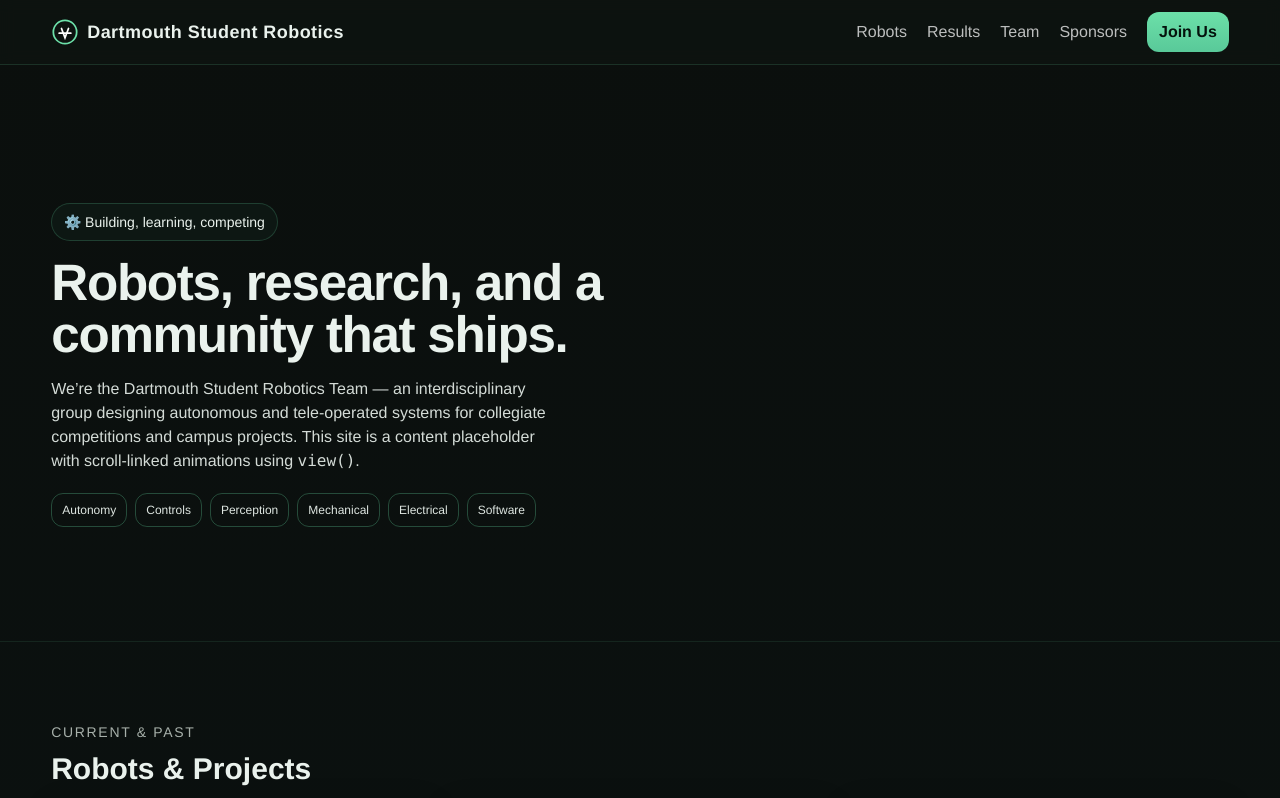
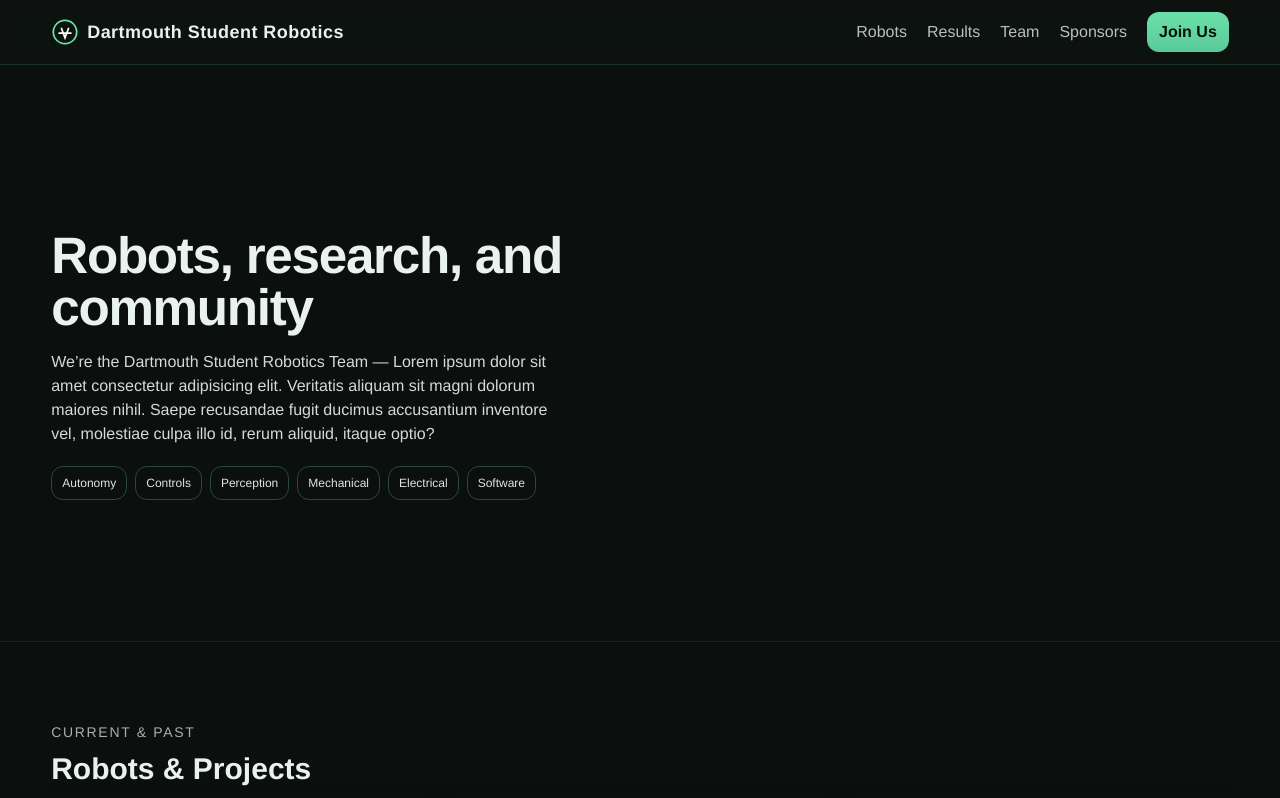
Before and after one commit to Dartmouth-Students-Robotics-Team/team-website, a Vue app: page /#/ in a window 1280 px wide. Shown: the top 798 px of the page. Built offline with nearby package versions, Linux system fonts and the light colour scheme.

Commit message:
Better placeholders & Footer

```diff
--- a/src/App.vue
+++ b/src/App.vue
@@ -57,16 +57,16 @@
     <div class="grid grid-cols-12 gap-4">
       <article class="card col-span-12 sm:col-span-6 lg:col-span-4 bg-gradient-to-b from-[#0f1613] to-[#0c1411] border border-[color-mix(in_srgb,var(--accent)_14%,transparent)] rounded-xl2 p-4 shadow-soft" style="--i:0">
         <h3 class="text-[18px] font-semibold mb-1">Open Roles</h3>
-        <p class="text-[#a7b0aa]">Add a blurb and link to application or mailing list. Mechanical, embedded, controls, perception, ops, outreach.</p>
-        <p class="pt-2"><a class="inline-block px-3 py-2 rounded-xl font-bold text-[#04120c] bg-gradient-to-b from-[var(--accent)] to-[#59c999]" href="#">Apply / Interest Form</a></p>
+        <p class="text-[#a7b0aa]">Mechanical, embedded, controls, perception, ops, outreach.</p>
+        <p class="pt-2"><a class="inline-block px-3 py-2 rounded-xl font-bold text-[#04120c] bg-gradient-to-b from-[var(--accent)] to-[#59c999] mt-4" href="#">Apply / Interest Form</a></p>
       </article>
       <article class="card col-span-12 sm:col-span-6 lg:col-span-4 bg-gradient-to-b from-[#0f1613] to-[#0c1411] border border-[color-mix(in_srgb,var(--accent)_14%,transparent)] rounded-xl2 p-4 shadow-soft" style="--i:1">
         <h3 class="text-[18px] font-semibold mb-1">Meeting Times</h3>
-        <p class="text-[#a7b0aa]">List weekly build nights, standups, and lab locations. Include onboarding notes.</p>
+        <p class="text-[#a7b0aa]">Lorem ipsum dolor sit amet consectetur adipisicing elit. Eaque, dolor assumenda debitis consequatur quo aliquam facilis</p>
       </article>
       <article class="card col-span-12 sm:col-span-6 lg:col-span-4 bg-gradient-to-b from-[#0f1613] to-[#0c1411] border-[color-mix(in_srgb,var(--accent)_14%,transparent)] border rounded-xl2 p-4 shadow-soft" style="--i:2">
         <h3 class="text-[18px] font-semibold mb-1">Contact</h3>
-        <p class="text-[#a7b0aa]">Email, Discord, and socials. Add a note on how to sponsor or collaborate.</p>
+        <p class="text-[#a7b0aa]">Email, Discord, and socials.</p>
       </article>
     </div>
   </SectionShell>
--- a/src/components/FooterBar.vue
+++ b/src/components/FooterBar.vue
@@ -3,10 +3,9 @@
 </script>
 
 <template>
-  <footer class="py-10 text-[#bcd3c9] text-sm">
-    <div class="mx-auto w-[min(1200px,92%)] text-right space-y-1">
+  <footer class="py-10 text-[#bcd3c9] text-sm bg-gradient-to-b from-[#0f1613] to-[#0c1411] border border-[color-mix(in_srgb,var(--accent)_14%,transparent)]">
+    <div class="mx-auto w-[min(1200px,92%)] text-right space-y-1 flex justify-between">
       <p>© {{ year }} Dartmouth Student Robotics Team • Hanover, NH</p>
-      <p class="opacity-80">Vue + Tailwind v4 site with scroll‑linked animations via <code>view()</code>.</p>
       <p><a href="#top" class="underline decoration-dashed">Back to top ↑</a></p>
     </div>
   </footer>
--- a/src/components/HeroSection.vue
+++ b/src/components/HeroSection.vue
@@ -6,9 +6,9 @@
   <header id="top" class="mx-auto w-[min(1200px,92%)] pt-20 pb-14 relative overflow-hidden">
     <div class="grid lg:grid-cols-[1.15fr_.85fr] gap-10 items-center">
       <div class="reveal space-y-4">
-        <span class="inline-flex items-center gap-2 rounded-full px-3 py-2 bg-[#0d1713] border border-[color-mix(in_srgb,var(--accent)_20%,transparent)] text-sm">⚙️ Building, learning, competing</span>
-        <h2 class="font-black leading-[1.02] tracking-tight text-[clamp(28px,4vw,56px)]">Robots, research, and a community that ships.</h2>
-        <p class="opacity-90 max-w-[56ch]">We’re the Dartmouth Student Robotics Team — an interdisciplinary group designing autonomous and tele‑operated systems for collegiate competitions and campus projects. This site is a content placeholder with scroll‑linked animations using <code>view()</code>.</p>
+        <!--<span class="inline-flex items-center gap-2 rounded-full px-3 py-2 bg-[#0d1713] border border-[color-mix(in_srgb,var(--accent)_20%,transparent)] text-sm">⚙️ Building, learning, competing</span>-->
+        <h2 class="font-black leading-[1.02] tracking-tight text-[clamp(28px,4vw,56px)]">Robots, research, and community</h2>
+        <p class="opacity-90 max-w-[56ch]">We’re the Dartmouth Student Robotics Team — Lorem ipsum dolor sit amet consectetur adipisicing elit. Veritatis aliquam sit magni dolorum maiores nihil. Saepe recusandae fugit ducimus accusantium inventore vel, molestiae culpa illo id, rerum aliquid, itaque optio?</p>
         <div class="flex gap-2 flex-wrap pt-1">
           <span class="border border-[color-mix(in_srgb,var(--accent)_30%,transparent)] px-2.5 py-2 rounded-xl text-xs opacity-95">Autonomy</span>
           <span class="border border-[color-mix(in_srgb,var(--accent)_30%,transparent)] px-2.5 py-2 rounded-xl text-xs opacity-95">Controls</span>
```
